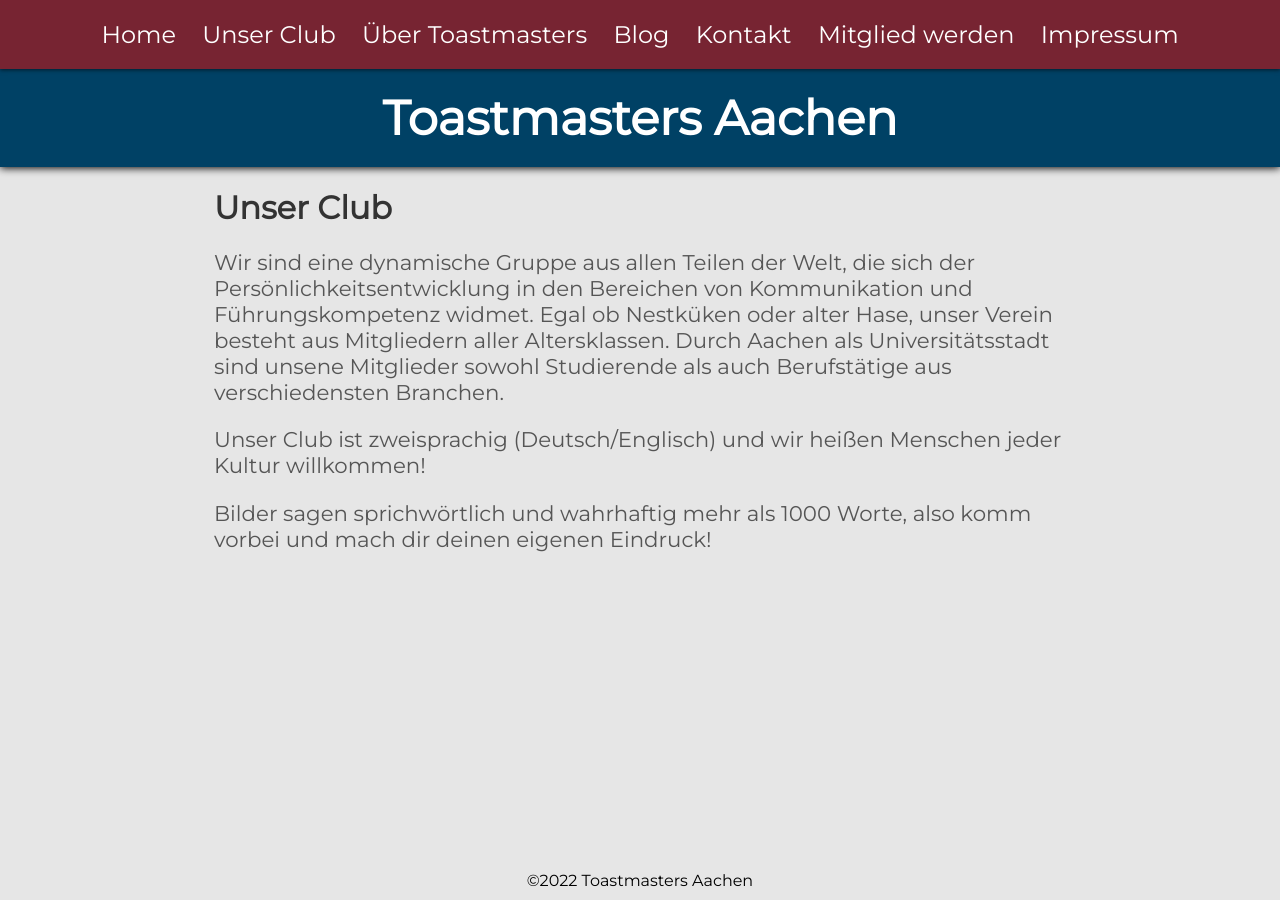
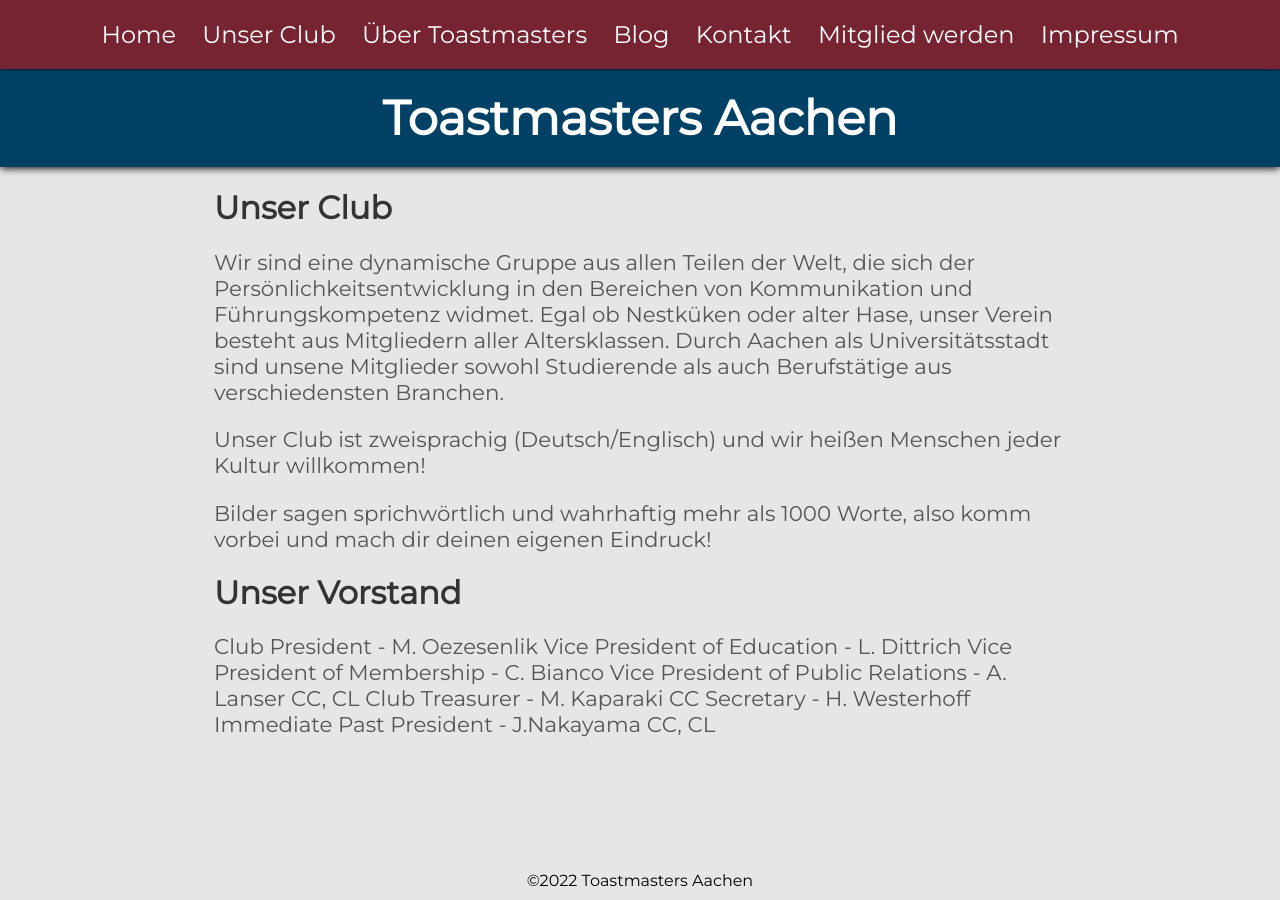
Before and after one commit to toastmasters-aachen/toastmasters-aachen.github.io, a Jekyll site: the page built from about.md, in a window 1280 px wide. Built offline with Jekyll 4.4.1, drawn with Linux system fonts in a browser that asks for light colours.

Commit message:
Update about.md

```diff
--- a/about.md
+++ b/about.md
@@ -11,3 +11,13 @@ Durch Aachen als Universitätsstadt sind unsene Mitglieder sowohl Studierende al
 Unser Club ist zweisprachig (Deutsch/Englisch) und wir heißen Menschen jeder Kultur willkommen!
 
 Bilder sagen sprichwörtlich und wahrhaftig mehr als 1000 Worte, also komm vorbei und mach dir deinen eigenen Eindruck!
+
+# Unser Vorstand
+
+Club President - M. Oezesenlik
+Vice President of Education - L. Dittrich
+Vice President of Membership - C. Bianco
+Vice President of Public Relations - A. Lanser CC, CL
+Club Treasurer - M. Kaparaki CC
+Secretary - H. Westerhoff
+Immediate Past President - J.Nakayama CC, CL
```
